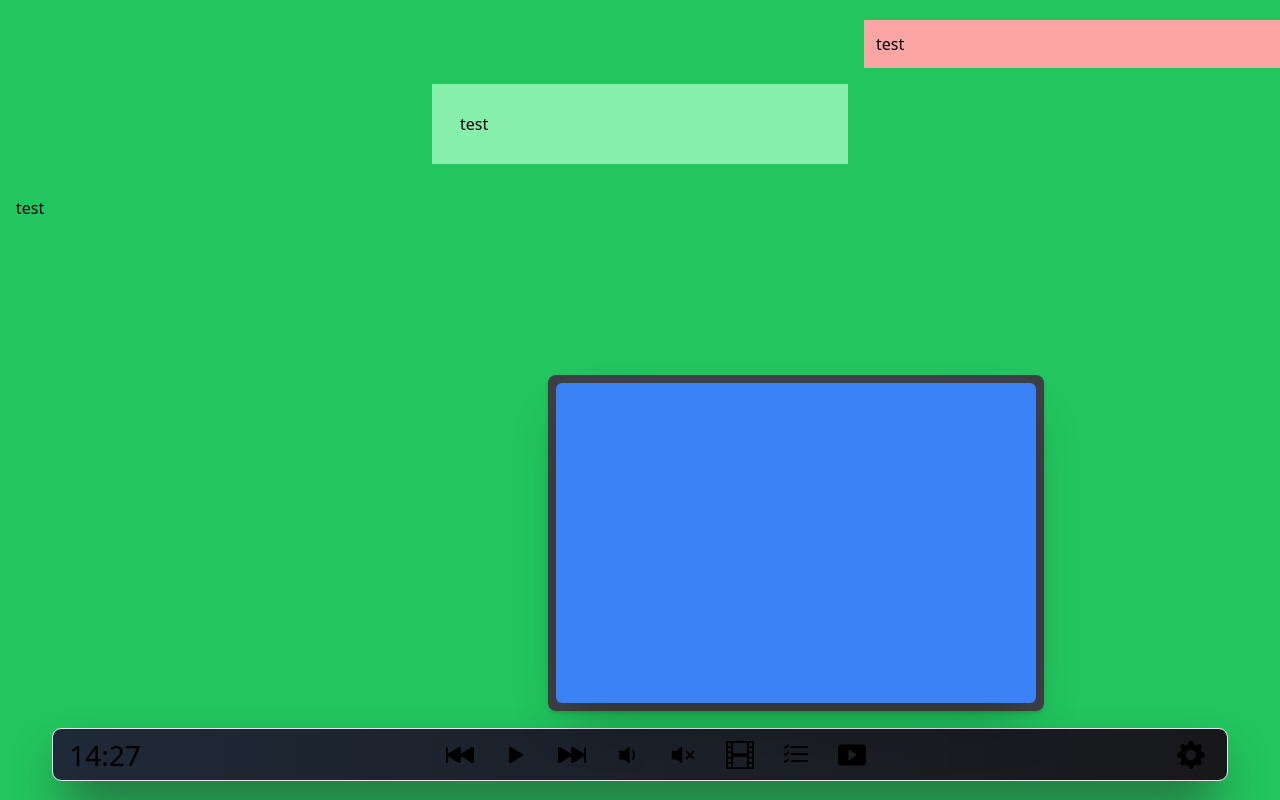
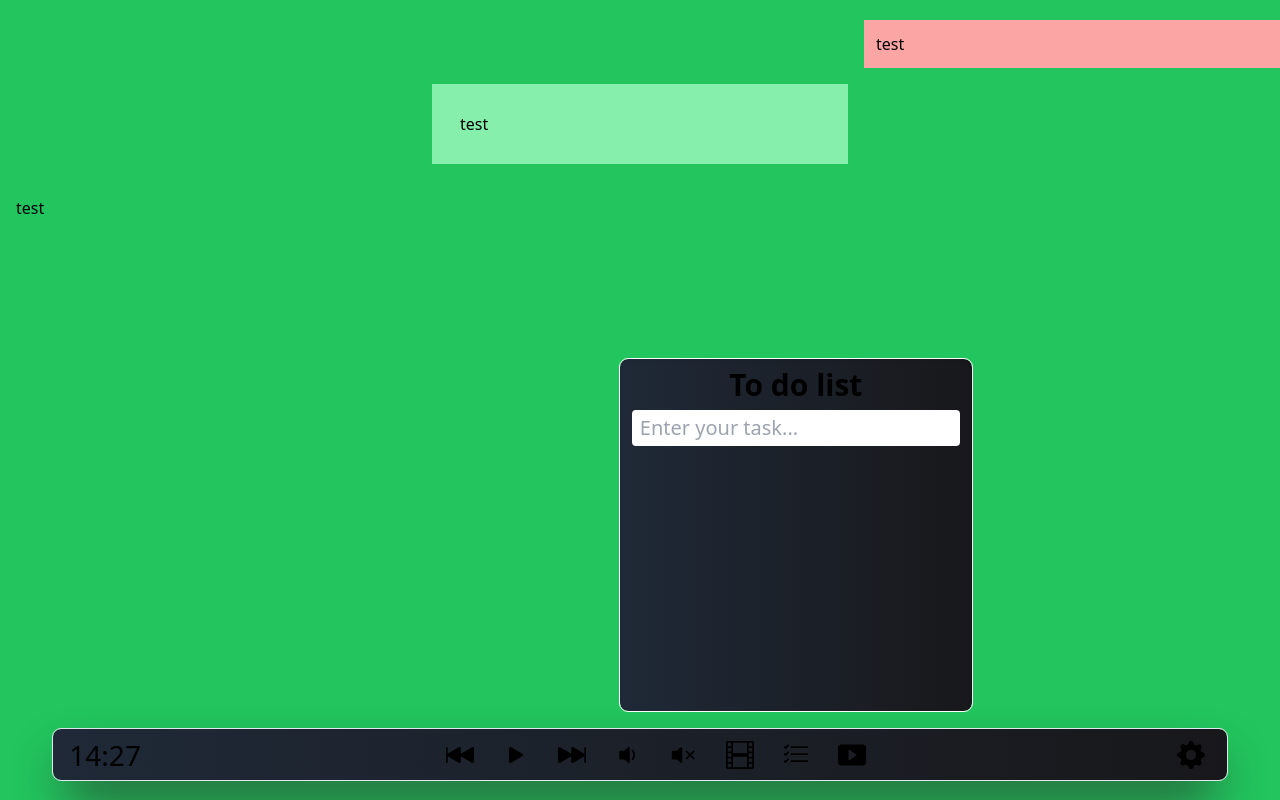
Before and after one commit to MrXMrQ/Relax-Hub, a Next.js app: page / in a window 1280 px wide. Both pictures are taken after a click on the button 795 px from the left and 754 px from the top of the page. Built offline with nearby package versions, Linux system fonts and the light colour scheme.

Commit message:
Todo list and Todo items
specific styling with css

```diff
--- a/src/components/ButtonWithHover.tsx
+++ b/src/components/ButtonWithHover.tsx
@@ -26,7 +26,7 @@ function ButtonWithHover({ icon, text, isOpen, onClick }: ButtonWithHoverProps)
       </button>
       {
       isHovered && !isOpen &&
-      <div className='absolute bottom-16 left-1/2 transform -translate-x-1/2 rounded-lg shadow-lg text-base font-bold px-5 py-1 bg-zinc-700 z-10'>
+      <div className='absolute bottom-16 left-1/2 transform -translate-x-1/2 rounded-lg shadow-lg text-base font-bold px-5 py-1 bg-zinc-700 z-20'>
         {text}
       </div>
       }
--- a/src/components/DropdownMenu.tsx
+++ /dev/null
@@ -1,25 +0,0 @@
-import React, { useState } from 'react';
-
-const GraySquareButton: React.FC = () => {
-  const [showSquare, setShowSquare] = useState(false);
-
-  const handleClick = () => {
-    setShowSquare(!showSquare);
-  }
-
-  return (
-    <div>
-      <button
-        onClick={handleClick}
-        className="bg-gray-500 text-white font-semibold px-4 py-2 rounded focus:outline-none"
-      >
-        Click me
-      </button>
-      {showSquare && (
-        <div className="w-8 h-8 bg-gray-500 mt-4"></div>
-      )}
-    </div>
-  )
-}
-
-export default GraySquareButton;
--- /dev/null
+++ b/src/components/TodoItem.tsx
@@ -0,0 +1,34 @@
+import React, { useState } from 'react'
+import { BsXLg, BsCheckCircle, BsCheckCircleFill } from 'react-icons/bs'
+
+interface TodoItemProps {
+  text: string;
+  completed: boolean;
+  onToggle: () => void
+  onRemove: () => void
+}
+
+const TodoItem: React.FC<TodoItemProps> = ({ text, completed, onToggle, onRemove }) => {
+  const [isCompleted, setIsCompleted] = useState(completed)
+
+  const handleToggle = () => {
+    setIsCompleted(!isCompleted)
+    onToggle();
+  }
+
+  return (
+    <div className='flex items-center justify-between'>
+      <span className={`text-left text-xl flex-1 ${isCompleted ? 'text-gray-500' : ''}`}>
+        {text}
+      </span>
+      <button className='ml-2 p-1.5 rounded-md hover:bg-zinc-700 hover:scale-110 flex items-center' onClick={handleToggle} >
+        {isCompleted ? <BsCheckCircleFill size={25} /> : <BsCheckCircle size={25}/>}
+      </button>
+      <button className='ml-2 p-1.5 rounded-md hover:bg-zinc-700 hover:scale-110 flex items-center' onClick={onRemove} >
+        <BsXLg size={25} />
+      </button>
+    </div>
+  )
+}
+
+export default TodoItem
--- /dev/null
+++ b/src/components/TodoList.tsx
@@ -0,0 +1,74 @@
+import React, { useState, useEffect } from 'react';
+import { BsPlusLg } from 'react-icons/bs';
+import TodoItem from './TodoItem';
+
+interface Todo {
+  id: number;
+  text: string;
+  completed: boolean;
+}
+
+function TodoList() {
+  const [newTodoText, setNewTodoText] = useState('');
+  const [todos, setTodos] = useState<Todo[]>([]);
+
+  const handleAddTodo = () => {
+    if (newTodoText.trim() !== '') {
+      const newTodo: Todo = {
+        id: Date.now(),
+        text: newTodoText,
+        completed: false,
+      }
+      setTodos((prevTodos) => [...prevTodos, newTodo]);
+      setNewTodoText('')
+    }
+  }
+
+  const handleKeyPress = (event: React.KeyboardEvent<HTMLInputElement>) => {
+    if (event.key === 'Enter') {
+      handleAddTodo();
+    }
+  }
+
+  const handleToggleTodo = (id: number) => {
+    setTodos((prevTodos) =>
+      prevTodos.map((todo) =>
+        todo.id === id ? { ...todo, completed: !todo.completed } : todo
+      )
+    )
+  }
+
+  const handleRemoveTodo = (id: number) => {
+    setTodos((prevTodos) => prevTodos.filter((todo) => todo.id !== id));
+  }
+
+  return (
+    <div className="rounded-lg w-[22rem] h-[22rem] overflow-auto px-3 py-2 shadow-inner bg-gradient-to-r from-gray-800 to-zinc-900 outline outline-white outline-1">
+      <div className="flex justify-center items-center">
+        <div className="flex-1 text-center text-3xl font-bold">To do list</div>
+      </div>
+
+      <input type="text"
+        value={newTodoText}
+        onChange={(e) => setNewTodoText(e.target.value)}
+        onKeyPress={handleKeyPress}
+        className="w-full rounded px-2 py-1 text-xl text-black outline-none"
+        placeholder="Enter your task..."
+      />
+
+      <div className="mt-2 space-y-2">
+        {todos.map((todo) => (
+          <TodoItem
+            key={todo.id}
+            text={todo.text}
+            completed={todo.completed}
+            onToggle={() => handleToggleTodo(todo.id)}
+            onRemove={() => handleRemoveTodo(todo.id)}
+          />
+        ))}
+      </div>
+    </div>
+  );
+}
+
+export default TodoList;
--- a/src/pages/index.tsx
+++ b/src/pages/index.tsx
@@ -2,6 +2,7 @@ import { BsSkipBackwardFill, BsFillPlayFill, BsSkipForwardFill, BsFillVolumeDown
 import { Inter } from 'next/font/google'
 import Clock from '@/components/Clock';
 import ButtonWithHover from '@/components/ButtonWithHover';
+import ToDoList from '@/components/TodoList';
 const inter = Inter({ subsets: ['latin'] })
 import React, { useState } from 'react'
 
@@ -53,12 +54,12 @@ export default function Home() {
                 showScene &&
                 <div className="absolute bottom-16 left-1/2 transform -translate-x-1/2 rounded-lg shadow-md text-base font-bold w-auto h-auto bg-zinc-700 px-2 py-2 space-y-10">
                   <div className='flex w-full h-full items-center'>
-                    <BsChevronCompactLeft size={50}/>
+                    <BsChevronCompactLeft size={50} />
                     <div className='bg-blue-500 w-[30rem] h-[20rem] rounded-md shadow-2xl'>
 
                     </div>
 
-                    <BsChevronCompactRight size={50}/>
+                    <BsChevronCompactRight size={50} />
                   </div>
                 </div>
               }
@@ -67,12 +68,8 @@ export default function Home() {
             <div className='relative'>
               {
                 showToDoList &&
-                <div className="absolute bottom-16 left-1/2 transform -translate-x-1/2 rounded-lg shadow-md text-base font-bold w-auto h-auto bg-zinc-700 px-2 py-2 space-y-10">
-                  <div className='flex w-full h-full items-center'>
-                    <div className='bg-blue-500 w-[30rem] h-[20rem] rounded-md shadow-2xl'>
-
-                    </div>
-                  </div>
+                <div className='absolute bottom-16 left-1/2 transform -translate-x-1/2 z-10'>
+                    <ToDoList />
                 </div>
               }
               <ButtonWithHover icon={BsListCheck} text='to_do_list' isOpen={showToDoList} onClick={handleToDoList} />
@@ -80,10 +77,8 @@ export default function Home() {
             <div className='relative'>
               {
                 showYouTube &&
-                <div className="absolute bottom-16 left-1/2 transform -translate-x-1/2 rounded-lg shadow-md text-base font-bold w-auto h-auto bg-zinc-700 px-2 py-2 space-y-10">
-                  <div className='bg-blue-500 w-[30rem] h-[20rem] rounded-md shadow-2xl'>
+                <div className="absolute bottom-16 left-1/2 transform -translate-x-1/2 rounded-lg">
 
-                  </div>
                 </div>
               }
               <ButtonWithHover icon={BsPlayBtnFill} text='YouTube' isOpen={showYouTube} onClick={handleYouTube} />
--- a/src/styles/globals.css
+++ b/src/styles/globals.css
@@ -25,3 +25,21 @@ body {
     )
     rgb(var(--background-start-rgb));
 }
+
+.checkbox {
+  width: 20px !important;
+  height: 20px !important;
+}
+
+::-webkit-scrollbar {
+  width: 10px;
+}
+
+::-webkit-scrollbar-thumb {
+  background: #888;
+  border-radius: 5px;
+}
+
+::-webkit-scrollbar-thumb:hover {
+  background: #555;
+}
```
